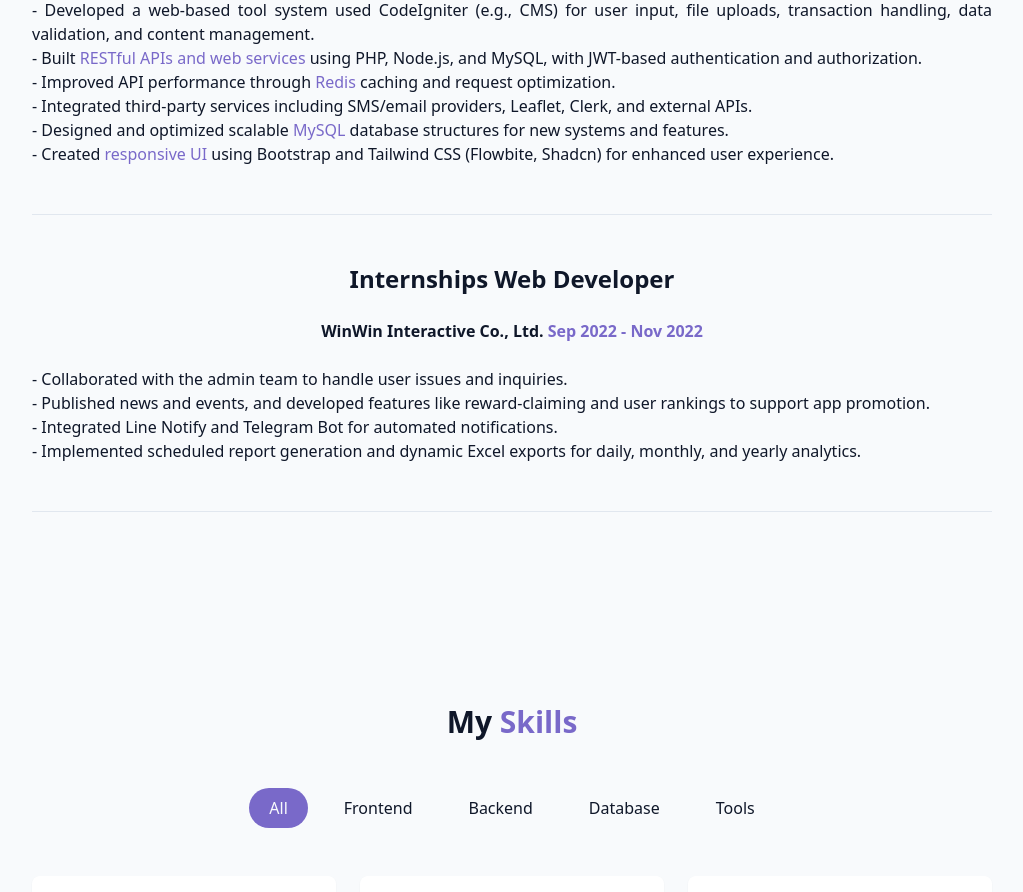
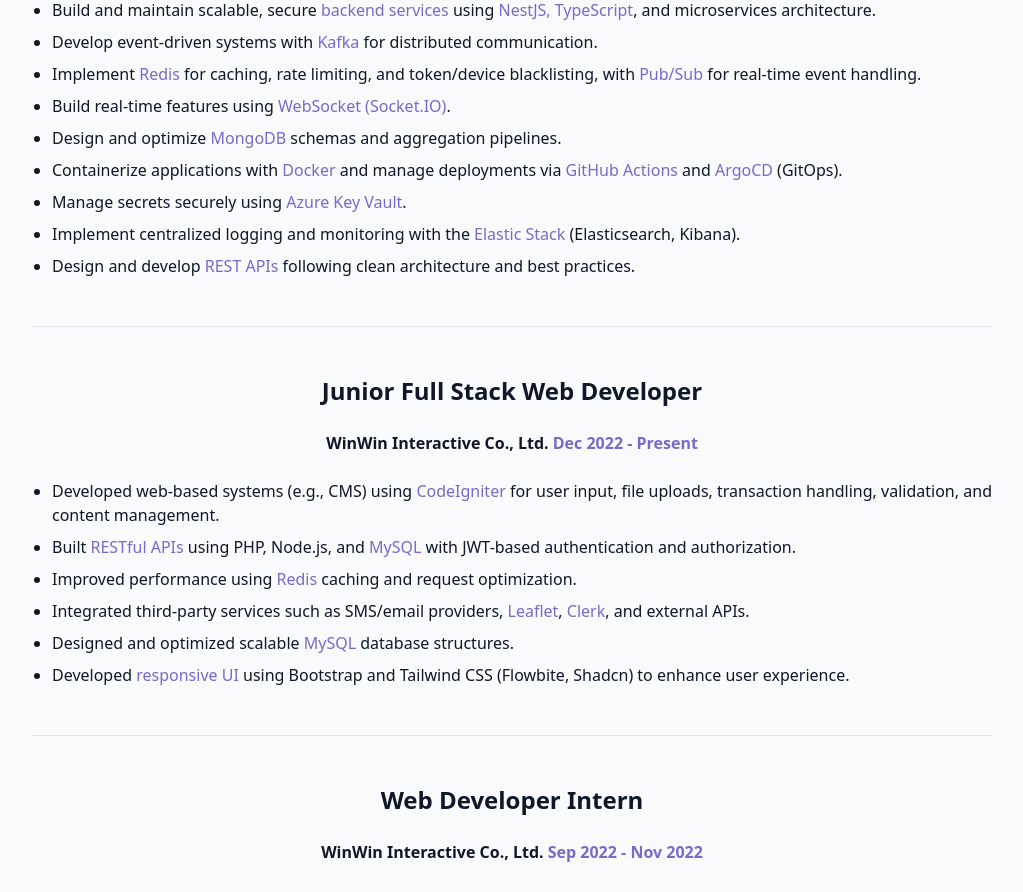
Before and after one commit to Nihafis/portfolio, a React (Vite) app: page / in a window 1280 px wide. Shown: the part 1820-2712 px from the top of the page, without its empty margins (128-1151 px from the left). Built offline with nearby package versions, Linux system fonts and the light colour scheme.

Commit message:
update experience section with new role and responsibilities

```diff
--- a/src/components/ExperianceSection.jsx
+++ b/src/components/ExperianceSection.jsx
@@ -12,59 +12,127 @@ export const ExperianceSection = () => {
           <div className="space-y-6 border-b border-border pb-6">
             <div>
               <h3 className="text-2xl font-semibold mb-6">
-                {" "}
-                Junior Full Stack Web Developer{" "}
+                Software Developer
               </h3>
               <p className="font-semibold mb-6 text-wrap">
-                WinWin Interactive Co., Ltd.{" "}
-                <span className="text-primary"> Dec 2022 - present</span>
+                Advanced Info Services (AIS)
+                <span className="text-primary"> Jul 2025 - Present</span>
               </p>
             </div>
-            <p className="text-muted-foreground mb-6 text-justify">
-              - Developed a web-based tool system used CodeIgniter (e.g., CMS)
-              for user input, file uploads, transaction handling, data
-              validation, and content management.
-              <br />- Built{" "}
-              <span className="text-primary">
-                {" "}
-                RESTful APIs and web services
-              </span>{" "}
-              using PHP, Node.js, and MySQL, with JWT-based authentication and
-              authorization.
-              <br />- Improved API performance through{" "}
-              <span className="text-primary"> Redis </span> caching and request
-              optimization.
-              <br />- Integrated third-party services including SMS/email
-              providers, Leaflet, Clerk, and external APIs.
-              <br />- Designed and optimized scalable{" "}
-              <span className="text-primary">MySQL </span> database structures
-              for new systems and features.
-              <br />- Created{" "}
-              <span className="text-primary"> responsive UI</span> using
-              Bootstrap and Tailwind CSS (Flowbite, Shadcn) for enhanced user
-              experience.
-            </p>
+
+            <ul className="text-muted-foreground mb-6 space-y-2 list-disc pl-5 text-justify">
+              <li>
+                Build and maintain scalable, secure <span className="text-primary">backend services</span> using
+                <span className="text-primary"> NestJS, TypeScript</span>, and microservices architecture.
+              </li>
+
+              <li>
+                Develop event-driven systems with <span className="text-primary">Kafka</span> for distributed communication.
+              </li>
+
+              <li>
+                Implement <span className="text-primary">Redis</span> for caching, rate limiting, and token/device blacklisting,
+                with <span className="text-primary">Pub/Sub</span> for real-time event handling.
+              </li>
+
+              <li>
+                Build real-time features using <span className="text-primary">WebSocket (Socket.IO)</span>.
+              </li>
+
+              <li>
+                Design and optimize <span className="text-primary">MongoDB</span> schemas and aggregation pipelines.
+              </li>
+
+              <li>
+                Containerize applications with <span className="text-primary">Docker</span> and manage deployments via
+                <span className="text-primary"> GitHub Actions</span> and <span className="text-primary">ArgoCD</span> (GitOps).
+              </li>
+
+              <li>
+                Manage secrets securely using <span className="text-primary">Azure Key Vault</span>.
+              </li>
+
+              <li>
+                Implement centralized logging and monitoring with the
+                <span className="text-primary"> Elastic Stack</span> (Elasticsearch, Kibana).
+              </li>
+
+              <li>
+                Design and develop <span className="text-primary">REST APIs</span> following clean architecture and best practices.
+              </li>
+            </ul>
           </div>
           <div className="space-y-6 border-b border-border pb-6">
             <div>
               <h3 className="text-2xl font-semibold mb-6">
-                Internships Web Developer
+                Junior Full Stack Web Developer
               </h3>
               <p className="font-semibold mb-6 text-wrap">
-                WinWin Interactive Co., Ltd.{" "}
+                WinWin Interactive Co., Ltd.
+                <span className="text-primary"> Dec 2022 - Present</span>
+              </p>
+            </div>
+
+            <ul className="text-muted-foreground mb-6 space-y-2 list-disc pl-5 text-justify">
+              <li>
+                Developed web-based systems (e.g., CMS) using <span className="text-primary">CodeIgniter</span> for user input,
+                file uploads, transaction handling, validation, and content management.
+              </li>
+
+              <li>
+                Built <span className="text-primary">RESTful APIs</span> using PHP, Node.js, and
+                <span className="text-primary"> MySQL</span> with JWT-based authentication and authorization.
+              </li>
+
+              <li>
+                Improved performance using <span className="text-primary">Redis</span> caching and request optimization.
+              </li>
+
+              <li>
+                Integrated third-party services such as SMS/email providers, <span className="text-primary">Leaflet</span>,
+                <span className="text-primary"> Clerk</span>, and external APIs.
+              </li>
+
+              <li>
+                Designed and optimized scalable <span className="text-primary">MySQL</span> database structures.
+              </li>
+
+              <li>
+                Developed <span className="text-primary">responsive UI</span> using Bootstrap and Tailwind CSS
+                (Flowbite, Shadcn) to enhance user experience.
+              </li>
+            </ul>
+          </div>
+
+          <div className="space-y-6 border-b border-border pb-6">
+            <div>
+              <h3 className="text-2xl font-semibold mb-6">
+                Web Developer Intern
+              </h3>
+              <p className="font-semibold mb-6 text-wrap">
+                WinWin Interactive Co., Ltd.
                 <span className="text-primary"> Sep 2022 - Nov 2022</span>
               </p>
             </div>
-            <p className="text-muted-foreground mb-6 text-justify">
-              - Collaborated with the admin team to handle user issues and
-              inquiries.
-              <br />- Published news and events, and developed features like
-              reward-claiming and user rankings to support app promotion.
-              <br />- Integrated Line Notify and Telegram Bot for automated
-              notifications.
-              <br />- Implemented scheduled report generation and dynamic Excel
-              exports for daily, monthly, and yearly analytics.
-            </p>
+
+            <ul className="text-muted-foreground mb-6 space-y-2 list-disc pl-5 text-justify">
+              <li>
+                Collaborated with the admin team to resolve user issues and support operations.
+              </li>
+
+              <li>
+                Developed features such as reward claiming and user rankings to support application engagement.
+              </li>
+
+              <li>
+                Integrated notification systems using <span className="text-primary">LINE Notify</span> and
+                <span className="text-primary"> Telegram Bot</span>.
+              </li>
+
+              <li>
+                Automated reporting with scheduled jobs and dynamic Excel exports for daily, monthly, and yearly analytics.
+              </li>
+            </ul>
           </div>
         </div>
       </div>
```
